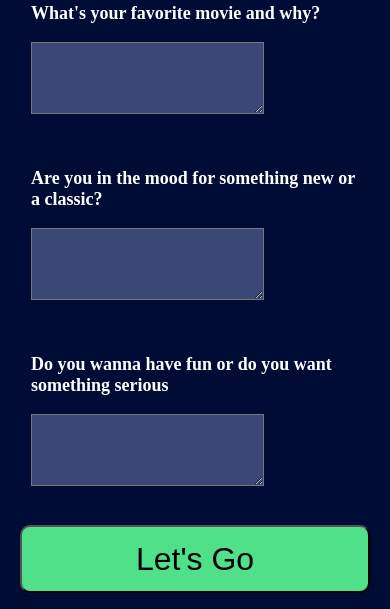
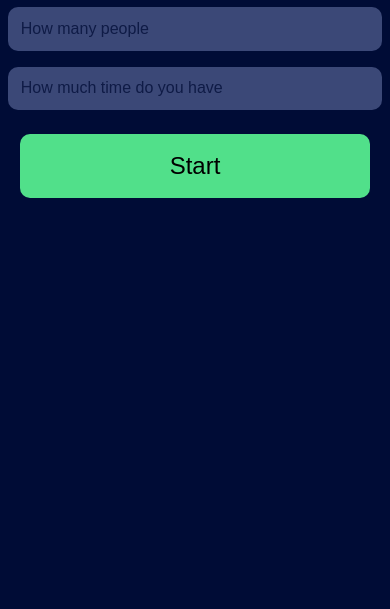
Before and after one commit to CAbdu/popChoice, a website built with Vite: page index.html in a window 390 px wide. Shown: the part 271-880 px from the top of the page. After the commit the page ends 844 px from the top, so only its background shows below. Built offline with nearby package versions, Linux system fonts and the light colour scheme; some packages are replaced by stand-ins of ours; no server answers.

Commit message:
start selection page

```diff
--- a/index.css
+++ b/index.css
@@ -9,7 +9,7 @@ body {
   display: flex;
   justify-content: center;
   align-items: center;
-  padding-top: 80px;
+  padding-top: 40px;
   flex-direction: column;
 }
 
--- a/index.html
+++ b/index.html
@@ -5,9 +5,10 @@
         <meta name="viewport" content="width=device-width, initial-scale=1.0">
         <title>PopChoice</title>
         <link rel="stylesheet" href="index.css">
+        <link rel="stylesheet" href="selection.css">
         <link rel="preconnect" href="https://fonts.googleapis.com">
-<link rel="preconnect" href="https://fonts.gstatic.com" crossorigin>
-<link href="https://fonts.googleapis.com/css2?family=Carter+One&display=swap" rel="stylesheet">
+        <link rel="preconnect" href="https://fonts.gstatic.com" crossorigin>
+        <link href="https://fonts.googleapis.com/css2?family=Carter+One&display=swap" rel="stylesheet">
     </head>
     <body>
         <div class="container">
@@ -15,26 +16,18 @@
                 <img class="pop_img" src="assets/pop_img.png" alt="PopChoice">
                 <h1>PopChoice</h1>
             </div>
-            <div class="content">
-                <div class="question-block">
-                    <label for="q1">What's your favorite movie and why?</label>
-                    <textarea id="q1" rows="3"></textarea>
+            <div class="selection-content">
+                <div class="selection-block">
+                    <input type="text" id="peopleCount" placeholder="How many people" class="selection-input">
                 </div>
 
-
-                <div class="question-block">
-                    <label for="q2">Are you in the mood for something new or a classic?</label>
-                    <textarea id="q2" rows="3"></textarea>
+                <div class="selection-block">
+                    <input type="text" id="timeAvailable" placeholder="How much time do you have" class="selection-input">
                 </div>
 
-                <div class="question-block">
-                    <label for="q3">Do you wanna have fun or do you want something serious</label>
-                    <textarea id="q3" rows="3"></textarea>
-                </div>
-
-                <button class="submit-button">Let's Go</button>
+                <button class="start-button" onclick="startSelection()">Start</button>
             </div>
         </div>
-        <script type="module" src="index.js"></script>
+        <script src="selection.js"></script>
     </body>
 </html>
--- a/index.js
+++ b/index.js
@@ -1,15 +1,31 @@
 import { openai, supabase } from './config.js';
 import movies from './content.js'
+
+// Vérifier si l'utilisateur vient de la page de sélection
+document.addEventListener('DOMContentLoaded', function() {
+  const peopleCount = localStorage.getItem('peopleCount');
+  const timeAvailable = localStorage.getItem('timeAvailable');
+
+  // Si les valeurs de sélection ne sont pas présentes, rediriger vers index.html (page de sélection)
+  if (!peopleCount || !timeAvailable) {
+    window.location.href = 'index.html';
+    return;
+  }
+});
 
 const submitBtn = document.querySelector(".submit-button");
 
 // Event listener pour le bouton de soumission
 submitBtn.addEventListener("click", async () => {
+  // Récupérer les valeurs de la page de sélection
+  const peopleCount = localStorage.getItem('peopleCount') || '';
+  const timeAvailable = localStorage.getItem('timeAvailable') || '';
+
   const r1 = document.getElementById("q1").value.trim();
   const r2 = document.getElementById("q2").value.trim();
   const r3 = document.getElementById("q3").value.trim();
 
-  const userInput = `${r1}. ${r2}. ${r3}.`;
+  const userInput = `People: ${peopleCount}, Time: ${timeAvailable}. ${r1}. ${r2}. ${r3}.`;
 
   try {
     // Créer un embedding pour l'entrée utilisateur
--- /dev/null
+++ b/selection.css
@@ -0,0 +1,98 @@
+.header {
+  margin-top: 120px;
+}
+
+.selection-content {
+  display: flex;
+  flex-direction: column;
+  align-items: center;
+  justify-content: center;
+  min-height: 50vh;
+  gap: 2rem;
+  padding: 0.1rem;
+  margin-top: 2rem;
+}
+
+.selection-block {
+  display: flex;
+  flex-direction: column;
+  gap: 10px;
+  width: 100%;
+  max-width: 400px;
+}
+
+.selection-input {
+  background-color: #3b4877;
+  border: none;
+  border-radius: 10px;
+  padding: 1rem;
+  font-size: 1.2rem;
+  color: white;
+  width: 100%;
+  box-sizing: border-box;
+}
+
+.selection-input::placeholder {
+  color: #0f1b46;
+  font-weight: 500;
+}
+
+.selection-input:focus {
+  outline: none;
+  box-shadow: 0 0 0 2px #51e08a;
+}
+
+.start-button {
+  display: flex;
+  align-items: center;
+  justify-content: center;
+  padding: 2rem 1.2rem;
+  font-size: 1rem;
+  color: black;
+  width: 350px;
+  height: 50px;
+  opacity: 1;
+  border-radius: 10px;
+  background-color: #51e08a;
+  font-size: xx-large;
+  cursor: pointer;
+  border: none;
+  margin-top: 1rem;
+}
+
+.start-button:hover {
+  background-color: #45c77a;
+  transition: background-color 0.3s ease;
+}
+
+/* 📱 Version mobile */
+@media (max-width: 600px) {
+  .header {
+    margin-top: 20px;
+    padding-top: 20px;
+  }
+
+  .selection-content {
+    padding: 0.5rem;
+    min-height: 30vh;
+    gap: 1rem;
+    margin-top: 1rem;
+  }
+
+  .selection-block {
+    max-width: 100%;
+  }
+
+  .selection-input {
+    padding: 0.8rem;
+    font-size: 1rem;
+  }
+
+  .start-button {
+    width: 100%;
+    max-width: 350px;
+    height: 45px;
+    font-size: x-large;
+    margin-top: 0.5rem;
+  }
+}
--- /dev/null
+++ b/selection.js
@@ -0,0 +1,30 @@
+function startSelection() {
+    const peopleCount = document.getElementById('peopleCount').value.trim();
+    const timeAvailable = document.getElementById('timeAvailable').value.trim();
+
+    // Validation basique
+    if (!peopleCount || !timeAvailable) {
+        alert('Please fill in both fields before starting.');
+        return;
+    }
+
+    // Stocker les valeurs dans localStorage pour les utiliser dans index.html
+    localStorage.setItem('peopleCount', peopleCount);
+    localStorage.setItem('timeAvailable', timeAvailable);
+
+    // Rediriger vers la page des questions
+    window.location.href = 'questions.html';
+}
+
+// Permettre de valider avec la touche Entrée
+document.addEventListener('DOMContentLoaded', function() {
+    const inputs = document.querySelectorAll('.selection-input');
+
+    inputs.forEach(input => {
+        input.addEventListener('keypress', function(e) {
+            if (e.key === 'Enter') {
+                startSelection();
+            }
+        });
+    });
+});
```
Also changed, not shown: questions.html (added, +40 -0 lines), selection.html (added, +33 -0 lines).
